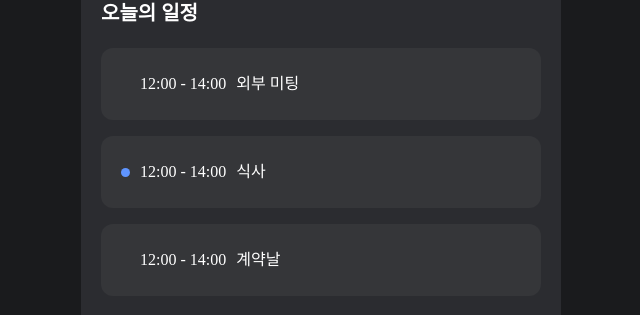
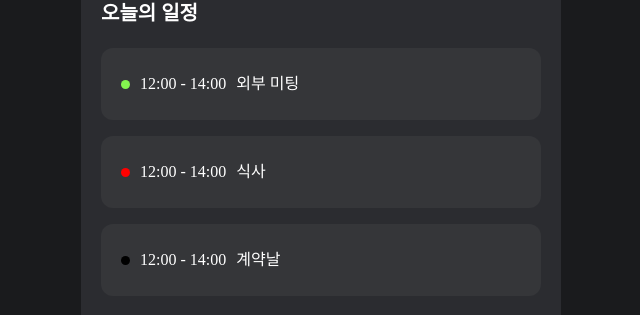
Before and after one commit to Unithon-10th-team8/frontend, a Next.js app: page / in a window 1280 px wide. Shown: the part 264-579 px from the top of the page, without its empty margins (319-959 px from the left). Built offline with nearby package versions, Linux system fonts and the light colour scheme; a web font is replaced by a local one.

Commit message:
fix: util 통쨰로 넘기기

```diff
--- a/src/features/todayContacts/TodayContacts.tsx
+++ b/src/features/todayContacts/TodayContacts.tsx
@@ -3,19 +3,19 @@ import React from "react";
 const contacts = [
   {
     id: 0,
-    bgColor: "#84F44F",
+    bgColor: "bg-[#84F44F]",
     schedule: "12:00 - 14:00",
     contents: "외부 미팅",
   },
   {
     id: 1,
-    bgColor: "#5F95FF",
+    bgColor: "bg-[#f00]",
     schedule: "12:00 - 14:00",
     contents: "식사",
   },
   {
     id: 2,
-    bgColor: "#84F44F",
+    bgColor: "bg-[#000]",
     schedule: "12:00 - 14:00",
     contents: "계약날",
   },
@@ -31,7 +31,7 @@ const TodayContacts = () => {
             className="flex w-full items-center gap-10 rounded-12 bg-[#353639] px-[20px] py-[24px]"
             key={id}
           >
-            <div className={`h-[9px] w-[9px] rounded-[50%] bg-[${bgColor}]`} />
+            <div className={`h-[9px] w-[9px] rounded-[50%] ${bgColor}`} />
             <div>{schedule}</div>
             <div>{contents}</div>
           </li>
```
